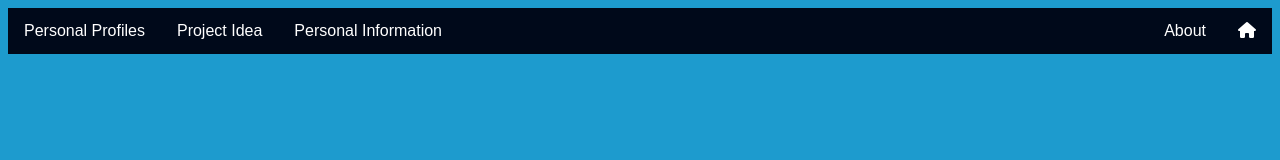
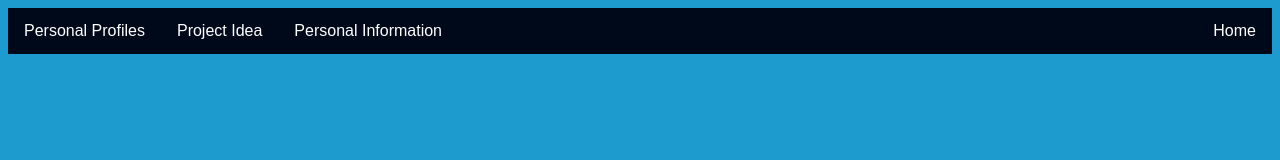
Before and after one commit to o-Mauler-o/JamesITProfile_IdealJobs, a plain HTML site: page index.html in a window 1280 px wide. Shown: the top 160 px of the page. Drawn offline with Linux system fonts and the light colour scheme.

Commit message:
Update index.html

```diff
--- a/index.html
+++ b/index.html
@@ -83,8 +83,7 @@ div.first {
   <li><a href="https://o-mauler-o.github.io/JamesITProfile_Personal-Profiles/">Personal Profiles</a></li>
   <li><a href="#placeholder_Project-Idea">Project Idea</a></li>
   <li><a href="https://o-mauler-o.github.io/JamesITProfile_Personal-Information/">Personal Information</a></li>
-  <li class="rightli" style="float:right"><a href="https://o-mauler-o.github.io/JamesITProfile_Landing/"><i class="fas fa-home"></i></a></li>
-  <li class="rightli" style="float:right"><a href="#placeholder_About">About</a></li>
+  <li class="rightli" style="float:right"><a href="https://o-mauler-o.github.io/JamesITProfile_Landing/">Home</a></li>
 
 </ul>
 <div class="jumbotron homepage-opening">
```
